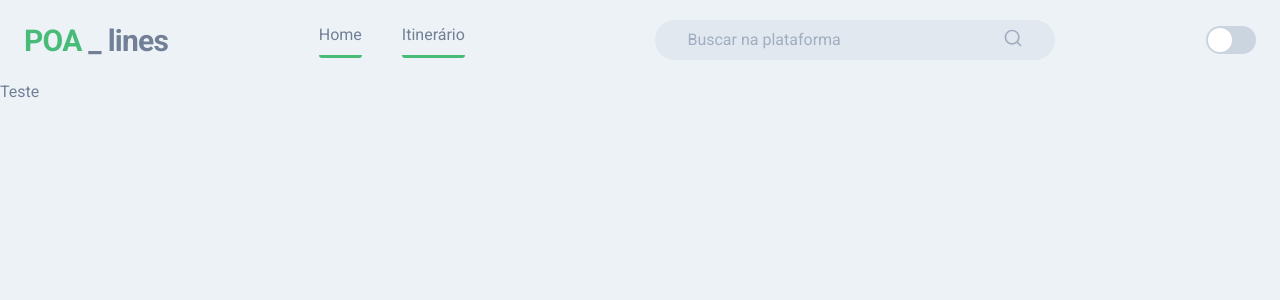
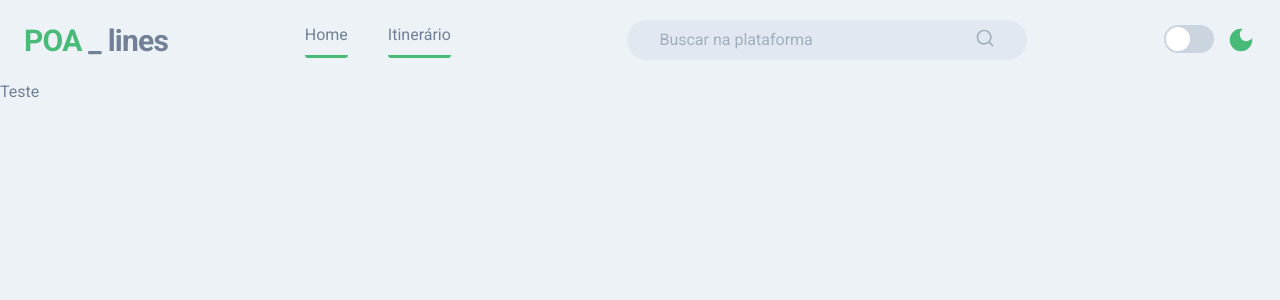
Before and after one commit to naMoraezDev/next-lines, a Next.js app: page / in a window 1280 px wide. Shown: the top 300 px of the page. Built offline with nearby package versions, Linux system fonts and the light colour scheme.

Commit message:
feat: create dark mode icon next switch

```diff
--- a/src/pages/components/Header/view.tsx
+++ b/src/pages/components/Header/view.tsx
@@ -1,5 +1,6 @@
 import { Flex, Icon, Input, Switch, Text } from "@chakra-ui/react";
 import { RiSearchLine } from "react-icons/ri";
+import { MdDarkMode } from "react-icons/md";
 
 export function HeaderView() {
   return (
@@ -66,7 +67,10 @@ export function HeaderView() {
         <Icon as={RiSearchLine} fontSize="20" color="gray.400" />
       </Flex>
 
-      <Switch size="lg" colorScheme={"green"} />
+      <Flex>
+        <Switch size="lg" colorScheme={"green"} />
+        <Icon as={MdDarkMode} fontSize="30" color="green.400" ml="3" />
+      </Flex>
     </Flex>
   );
 }
```
